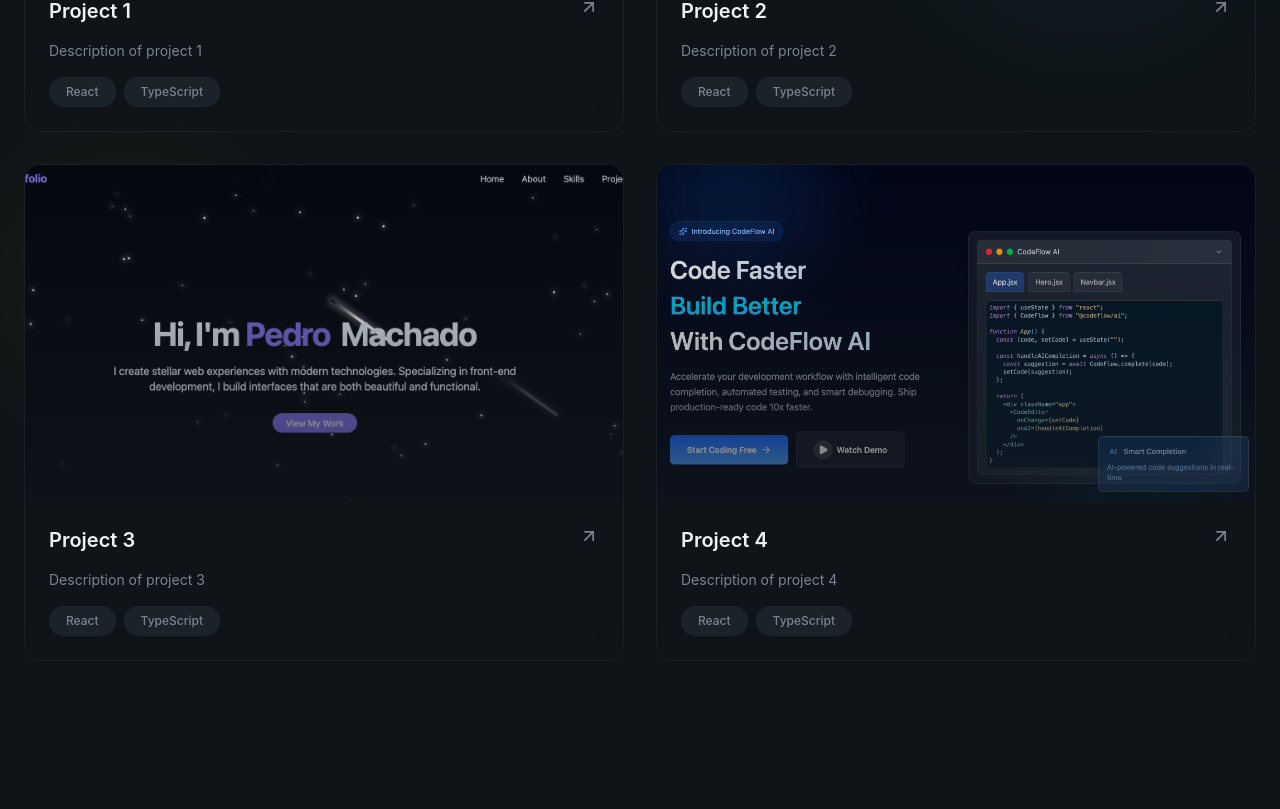
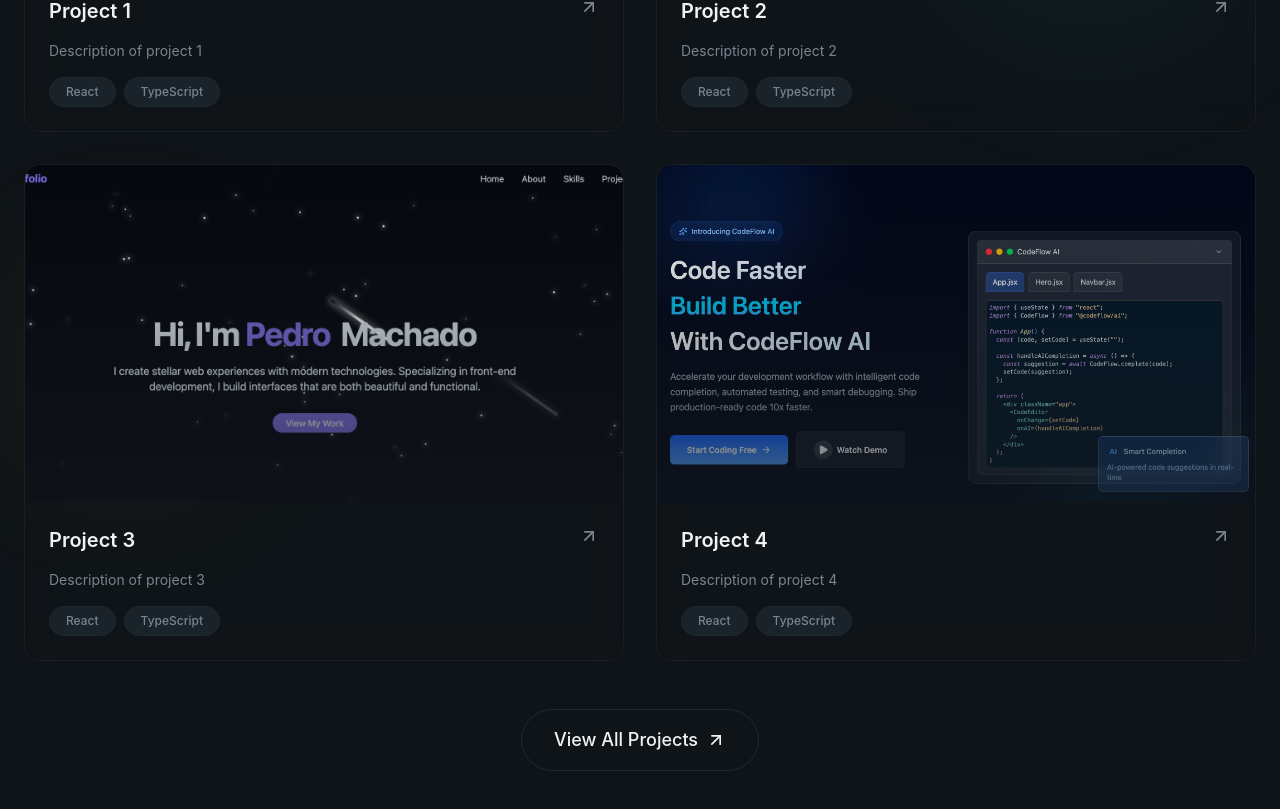
Before and after one commit to SpiriT-L/cv-portfolio, a React (Vite) app: page / in a window 1280 px wide. Shown: the part 2865-3674 px from the top of the page. Built offline with nearby package versions, Linux system fonts and the light colour scheme.

Commit message:
feat: add AnimationButton to Projects section for viewing all projects

```diff
--- a/src/section/Projects.tsx
+++ b/src/section/Projects.tsx
@@ -1,3 +1,4 @@
+import { AnimationButton } from '@/components/AnimationButton';
 import { ArrowUpRight, Github } from 'lucide-react';
 
 const projects = [
@@ -108,7 +109,10 @@ export const Projects = () => {
                   </p>
                   <div className='flex flex-wrap gap-2'>
                     {project.tags.map((tag, index) => (
-                      <span key={index} className='px-4 py-1.5 rounded-full bg-surface text-xs font-medium border border-border/50 text-muted-foreground hover:border-primary/50 hover:text-primary transition-all duration-300'>
+                      <span
+                        key={index}
+                        className='px-4 py-1.5 rounded-full bg-surface text-xs font-medium border border-border/50 text-muted-foreground hover:border-primary/50 hover:text-primary transition-all duration-300'
+                      >
                         {tag}
                       </span>
                     ))}
@@ -117,6 +121,12 @@ export const Projects = () => {
               </div>
             ))}
           </div>
+          <div className='text-center mt-12 animate-fade-in animation-delay-500'>
+            <AnimationButton>
+              View All Projects
+              <ArrowUpRight className='w-5 h-5' />
+            </AnimationButton>
+          </div>
         </div>
       </section>
     </>
```
